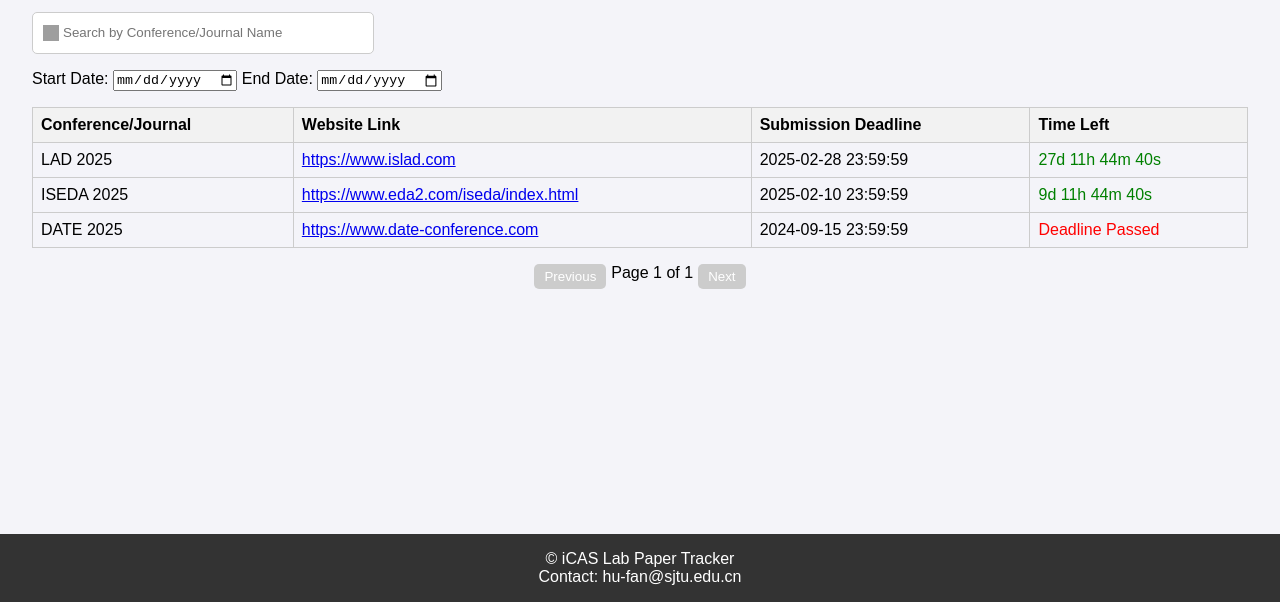
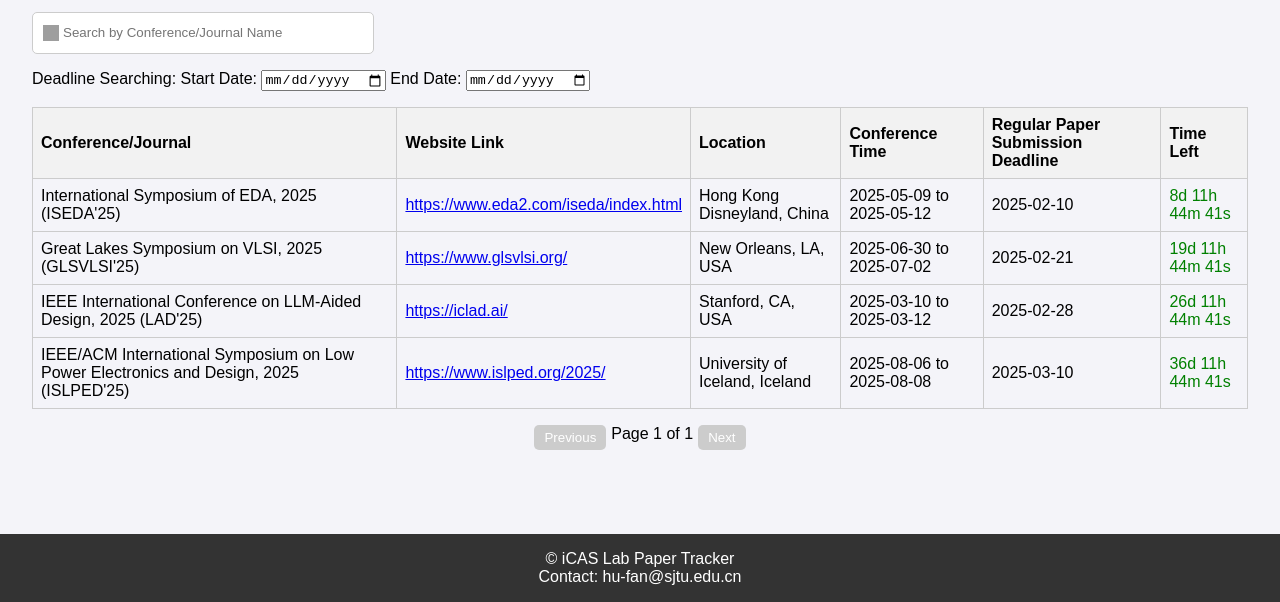
Before and after one commit to hu-fan/paper-deadline-tracker, a plain HTML site: page index.html in a window 1280 px wide. Shown: the part 198-800 px from the top of the page. Drawn offline with Linux system fonts and the light colour scheme; grey boxes are pictures that could not be loaded.

Commit message:
updated paper deadline tracking board

```diff
--- a/index.html
+++ b/index.html
@@ -159,6 +159,7 @@
 
         <!-- Filter Section -->
         <div class="filter-container">
+            <label for="deadlineSearching">Deadline Searching:</label>
             <label for="startDate">Start Date:</label>
             <input type="date" id="startDate" onchange="applyFiltersAndSearch()">
             <label for="endDate">End Date:</label>
@@ -170,7 +171,9 @@
                 <tr>
                     <th>Conference/Journal</th>
                     <th>Website Link</th>
-                    <th>Submission Deadline</th>
+                    <th>Location</th>
+                    <th>Conference Time</th>
+                    <th>Regular Paper Submission Deadline</th>
                     <th>Time Left</th>
                 </tr>
             </thead>
@@ -191,6 +194,8 @@
             <h3>Add/Edit Paper</h3>
             <input type="text" id="conference" placeholder="Conference/Journal Name" required />
             <input type="text" id="website" placeholder="Website Link" required />
+            <input type="text" id="location" placeholder="Location" required />
+            <input type="text" id="conferenceTime" placeholder="Conference Time" required />
             <input type="datetime-local" id="deadline" required />
             <button onclick="savePaper()">Save Paper</button>
             <button class="close-btn" onclick="closeForm()">Close</button>
@@ -204,9 +209,10 @@
 
     <script>
         let papers = [
-            { conference: "LAD 2025", website: "https://www.islad.com", deadline: "2025-02-28T23:59:59" },
-            { conference: "ISEDA 2025", website: "https://www.eda2.com/iseda/index.html", deadline: "2025-02-10T23:59:59" },
-            { conference: "DATE 2025", website: "https://www.date-conference.com", deadline: "2024-09-15T23:59:59" }
+            { conference: "IEEE International Conference on LLM-Aided Design, 2025 (LAD'25)", location: "Stanford, CA, USA", website: "https://iclad.ai/", deadline: "2025-02-28", conferenceTime: "2025-03-10 to 2025-03-12" },
+            { conference: "International Symposium of EDA, 2025 (ISEDA'25)", location: "Hong Kong Disneyland, China", website: "https://www.eda2.com/iseda/index.html", deadline: "2025-02-10", conferenceTime: "2025-05-09 to 2025-05-12" },
+            { conference: "Great Lakes Symposium on VLSI, 2025 (GLSVLSI'25)", location: "New Orleans, LA, USA", website: "https://www.glsvlsi.org/", deadline: "2025-02-21", conferenceTime: "2025-06-30 to 2025-07-02" },
+            { conference: "IEEE/ACM International Symposium on Low Power Electronics and Design, 2025 (ISLPED'25)", location: "University of Iceland, Iceland", website: "https://www.islped.org/2025/", deadline: "2025-03-10", conferenceTime: "2025-08-06 to 2025-08-08" }
         ];
         let editingIndex = null;
         let filteredPapers = papers;
@@ -217,6 +223,8 @@
             document.getElementById("popupForm").style.display = "flex";
             document.getElementById("conference").value = editingIndex !== null ? papers[editingIndex].conference : "";
             document.getElementById("website").value = editingIndex !== null ? papers[editingIndex].website : "";
+            document.getElementById("location").value = editingIndex !== null ? papers[editingIndex].location : "";
+            document.getElementById("conferenceTime").value = editingIndex !== null ? papers[editingIndex].conferenceTime : "";
             document.getElementById("deadline").value = editingIndex !== null ? papers[editingIndex].deadline : "";
         }
 
@@ -228,14 +236,16 @@
         function savePaper() {
             const conference = document.getElementById("conference").value;
             const website = document.getElementById("website").value;
+            const location = document.getElementById("location").value;
+            const conferenceTime = document.getElementById("conferenceTime").value;
             const deadline = document.getElementById("deadline").value;
 
-            if (!conference || !website || !deadline) {
+            if (!conference || !website || !location || !conferenceTime || !deadline) {
                 alert("Please fill in all fields!");
                 return;
             }
 
-            const newPaper = { conference, website, deadline };
+            const newPaper = { conference, website, location, conferenceTime, deadline };
             if (editingIndex !== null) {
                 papers[editingIndex] = newPaper;
                 editingIndex = null;
@@ -271,6 +281,8 @@
                     <tr>
                         <td>${paper.conference}</td>
                         <td><a href="${paper.website}" target="_blank">${paper.website}</a></td>
+                        <td>${paper.location}</td>
+                        <td>${paper.conferenceTime}</td>
                         <td>${formattedDeadline}</td>
                     </tr>`;
                 const rowElement = document.createElement('tr');
@@ -294,12 +306,19 @@
                 const deadlineDate = new Date(paper.deadline);
                 const dateCondition = (!isNaN(startDate) ? deadlineDate >= startDate : true) &&
                                      (!isNaN(endDate) ? deadlineDate <= endDate : true);
-                const searchCondition = paper.conference.toLowerCase().includes(query) || paper.website.toLowerCase().includes(query);
+                const searchCondition = paper.conference.toLowerCase().includes(query) ||
+                                        paper.website.toLowerCase().includes(query) ||
+                                        paper.location.toLowerCase().includes(query) ||
+                                        paper.conferenceTime.toLowerCase().includes(query);
                 return dateCondition && searchCondition;
             });
 
-            // Sort filteredPapers by deadline in descending order
-            filteredPapers.sort((a, b) => new Date(b.deadline) - new Date(a.deadline));
+            // Sort filteredPapers by time left in ascending order
+            filteredPapers.sort((a, b) => {
+                const timeLeftA = new Date(a.deadline) - new Date();
+                const timeLeftB = new Date(b.deadline) - new Date();
+                return timeLeftA - timeLeftB;
+            });
 
             currentPage = 1; // Reset current page
             renderTable(filteredPapers);
```
